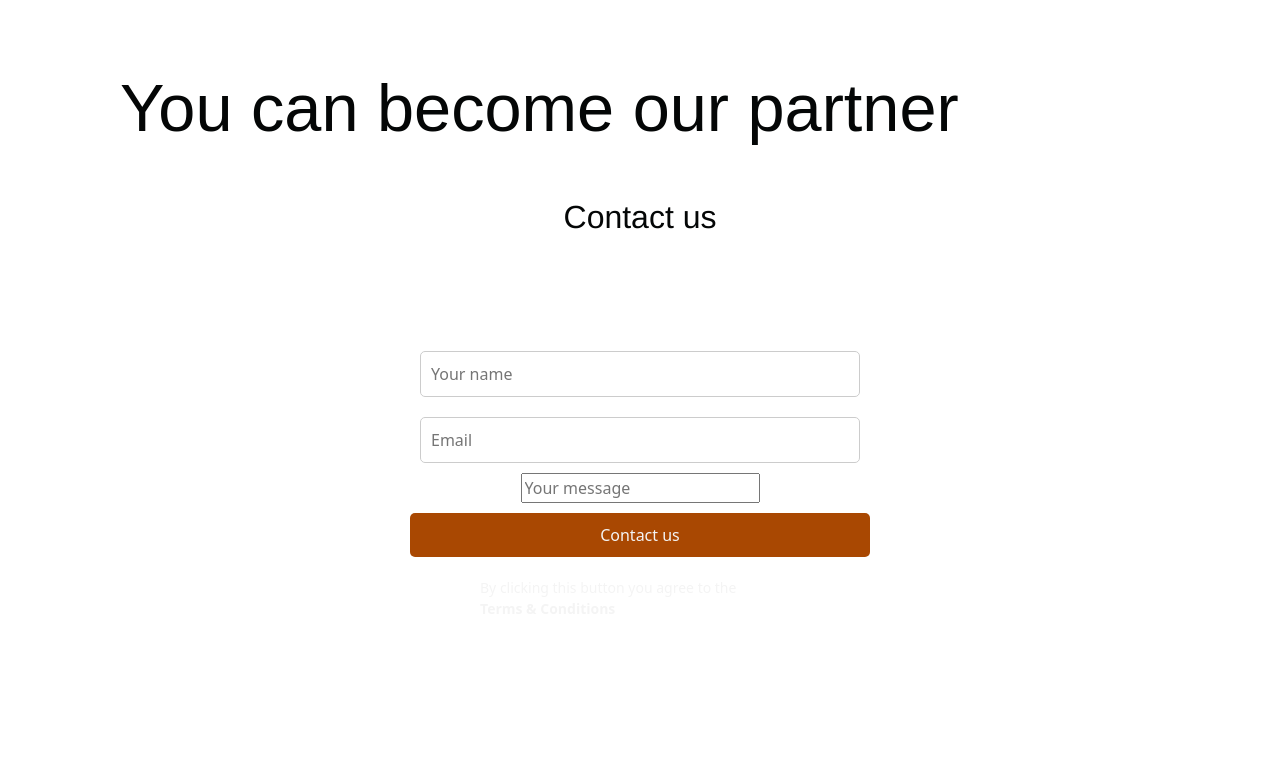
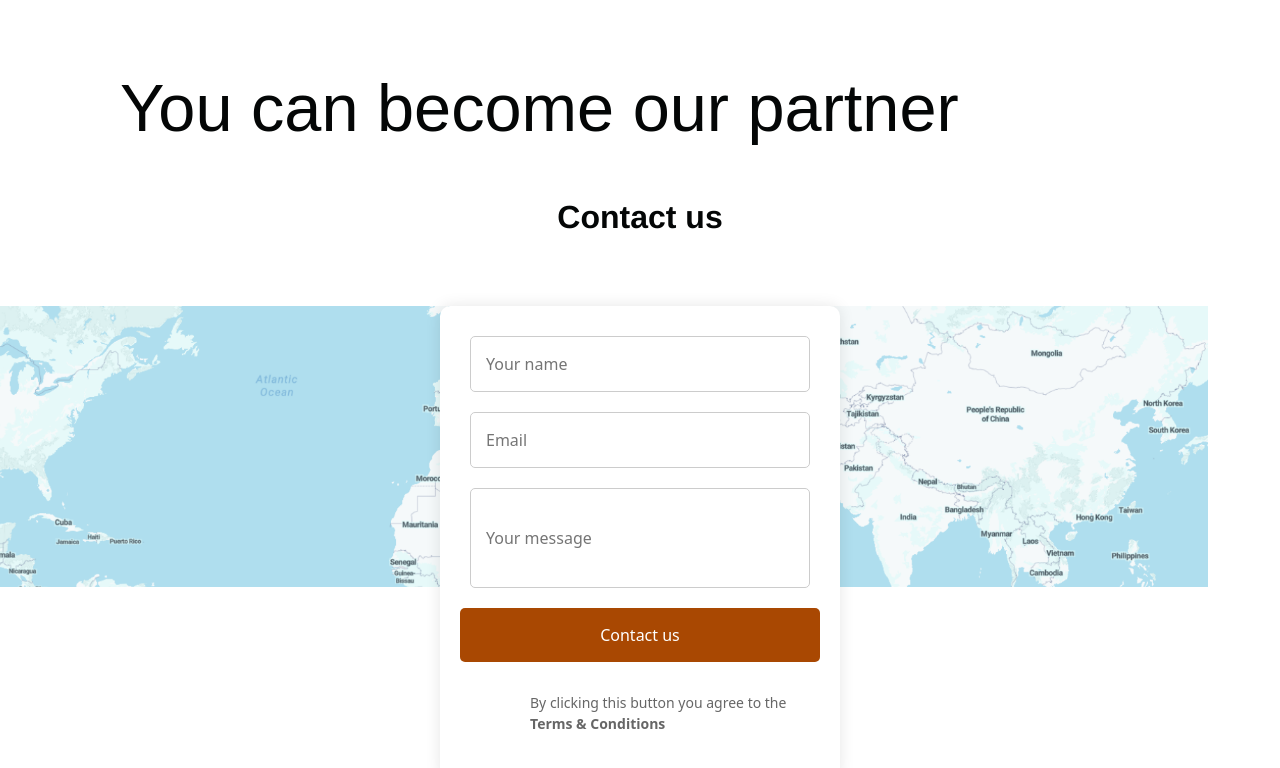
Before and after one commit to renthous-kyiv-ua/frontend, a React (Create React App) app in the folder rent-house-frontend/: page /about in a window 1280 px wide. Shown: the part 2300-3068 px from the top of the page. Before the commit the page ends 3015 px from the top, so only its background shows below. Built offline with nearby package versions, Linux system fonts and the light colour scheme.

Commit message:
Updated style

```diff
--- a/rent-house-frontend/src/components/AboutUs.js
+++ b/rent-house-frontend/src/components/AboutUs.js
@@ -1,6 +1,7 @@
 import React, { useState, useEffect, useRef } from 'react';
 import globeImage from '../images/globe_map.png';
 import phililsImage from '../images/philials.png';
+import placeImage from '../images/place.png';
 import '../styles/AboutUs.css';
 
 const translations = {
@@ -199,13 +200,16 @@ const AboutUs = () => {
           </section>
           <section className='job'>
             <h1>You can become our partner</h1>
-            <h2>Contact us</h2>
-            <div className='forma'>
-              <input type='name' placeholder='Your name'></input>
-              <input type='email' placeholder='Email'></input>
-              <input type='message' placeholder='Your message'></input>
-              <button type='submit' className='contact-button'>Contact us</button>
-              <p>By clicking this button you agree to the<br/><strong>Terms & Conditions</strong></p>
+            <h2><strong>Contact us</strong></h2>
+            <div class="container">
+              <div class="forma">
+                <input type="name" placeholder="Your name"/>
+                <input type="email" placeholder="Email"/>
+                <input type="message" placeholder="Your message"/>
+                <button type="submit" class="contact-button">Contact us</button>
+                <p>By clicking this button you agree to the<br/><strong>Terms & Conditions</strong></p>
+              </div>
+              <img src={placeImage} alt="Location" class="place"/>
             </div>
           </section>
         </div>
--- a/rent-house-frontend/src/styles/AboutUs.css
+++ b/rent-house-frontend/src/styles/AboutUs.css
@@ -345,53 +345,50 @@ body, html {
   margin-top: 50px;
 }
 
+.container {
+  position: relative;
+  width: 100%;
+  max-width: 1300px;
+  margin: 0 auto;
+}
+
 .forma {
-  max-width: 500px;
-  margin: 50px auto;
-  margin-top: 85px;
+  position: absolute;
+  top: 50px;
+  left: 50%;
+  transform: translateX(-50%);
+  max-width: 400px;
   padding: 20px;
   border-radius: 10px;
+  box-shadow: 0px 0px 15px rgba(0, 0, 0, 0.1);
+  background-color: #fff;
+  text-align: center;
+  z-index: 10;
 }
 
-input[type="name"] {
+.forma input[type="name"],
+.forma input[type="email"],
+.forma input[type="message"] {
   width: calc(100% - 20px);
-  padding: 10px;
+  padding: 15px;
   margin: 10px 0;
   border-radius: 5px;
   border: 1px solid #ccc;
   font-size: 16px;
-  background: rgba(255, 255, 255, 0.1);
-  backdrop-filter: blur(10px);
-  color: #F4F4F4;
+  background: #fff;
+  color: #333;
 }
-input[type="email"] {
-  width: calc(100% - 20px);
-  padding: 10px;
-  margin: 10px 0;
-  border-radius: 5px;
-  border: 1px solid #ccc;
-  font-size: 16px;
-  background: rgba(255, 255, 255, 0.1);
-  backdrop-filter: blur(10px);
-  color: #F4F4F4;
-}
-input[type="password"] {
-  width: calc(120% - 20px);
-  padding: 10px;
-  margin: 10px 0;
-  border-radius: 5px;
-  border: 1px solid #ccc;
-  font-size: 16px;
-  background: rgba(255, 255, 255, 0.1);
-  backdrop-filter: blur(10px);
-  color: #F4F4F4;
+
+.forma input[type="message"] {
+  height: 100px;
+  resize: none;
 }
 
 .contact-button {
   width: 100%;
-  padding: 10px;
+  padding: 15px;
   background-color: #A94802;
-  color: #F4F4F4;
+  color: #fff;
   border: none;
   border-radius: 5px;
   cursor: pointer;
@@ -401,6 +398,23 @@ input[type="password"] {
 }
 
 .contact-button:hover {
-  background-color: #F4F4F4;
-  color: #A94802;
+  background-color: #8a3e02;
 }
+
+.forma p {
+  font-size: 14px;
+  color: #666;
+  margin-top: 10px;
+}
+
+.forma p strong {
+  cursor: pointer;
+}
+
+.place {
+  width: 110%;
+  height: auto;
+  margin-left: -102px;
+  margin-top: 50px;
+  max-width: 6000px;
+}
```
Also changed, not shown: rent-house-frontend/src/images/place.png (added).
